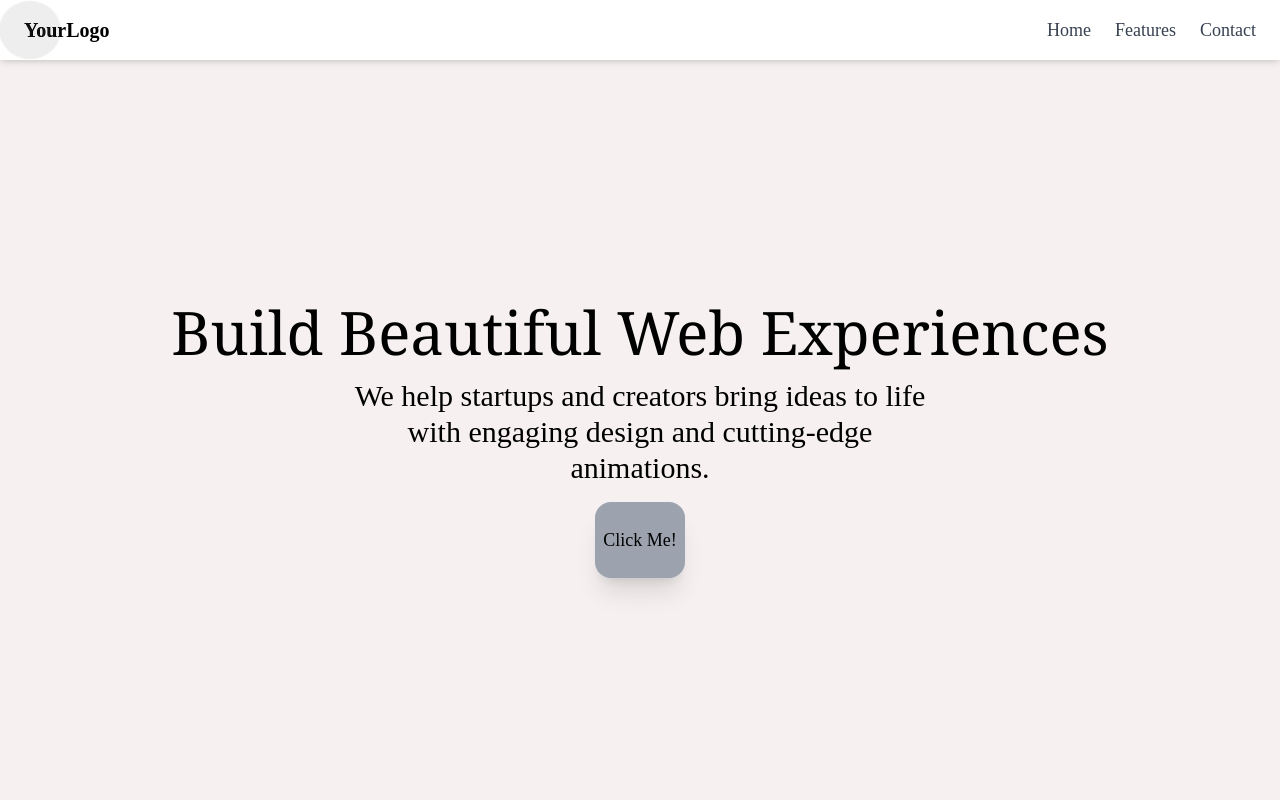
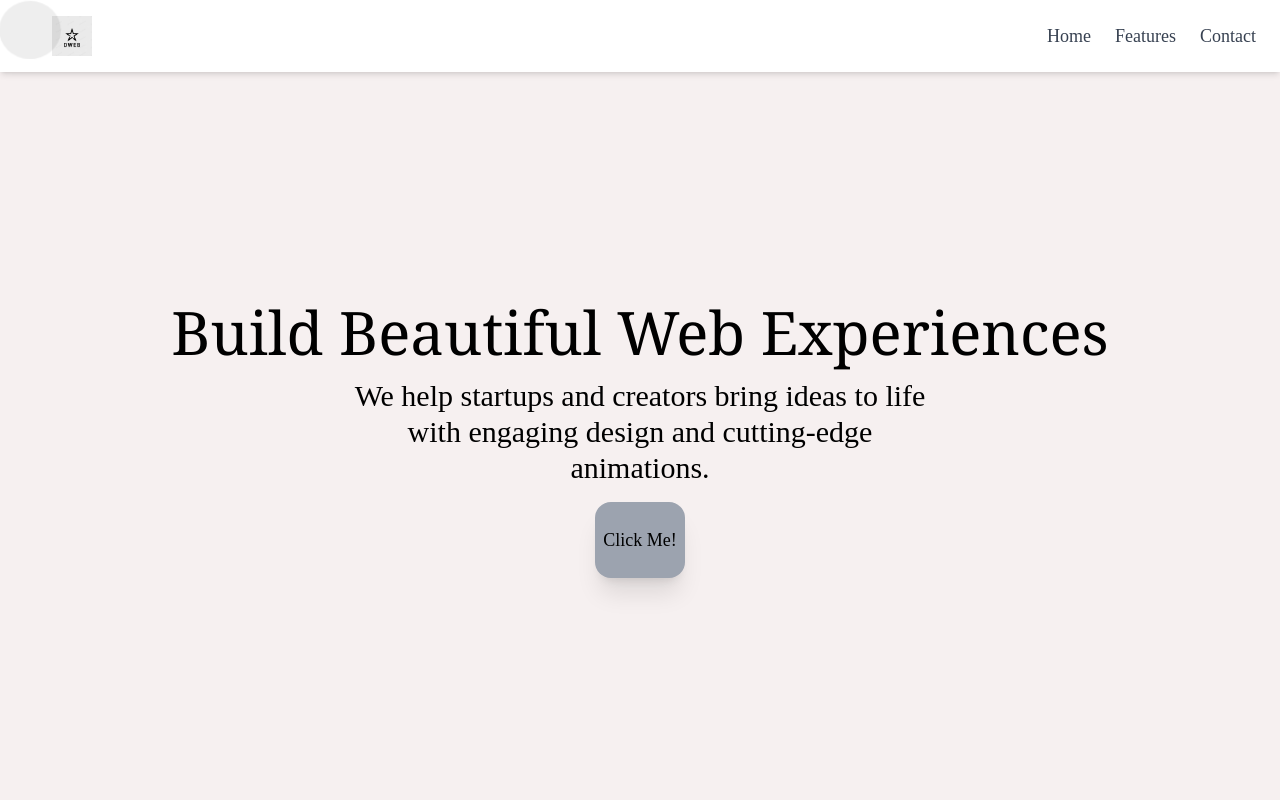
Before and after one commit to ojhankit/HeyGsap, a plain HTML site: page index.html in a window 1280 px wide. Shown: the top 800 px of the page. Drawn offline with nearby package versions, Linux system fonts and the light colour scheme.

Commit message:
added logo

```diff
--- a/index.html
+++ b/index.html
@@ -16,7 +16,7 @@
     </section> -->
     <div id="cursor"></div>
     <nav class="fixed top-0 w-full flex justify-between items-center bg-white shadow-md px-6 py-4 z-50">
-        <h1 class="text-xl font-bold">YourLogo</h1>
+        <img class="object-contain w-24 h-10" src="./logo.png" alt="Logo">
         <ul class="hidden sm:flex gap-6 text-gray-700 text-lg">
             <li><a href="#hero" class="hover:text-blue-500">Home</a></li>
             <li><a href="#features" class="hover:text-blue-500">Features</a></li>
```
Also changed, not shown: logo.png (added).
